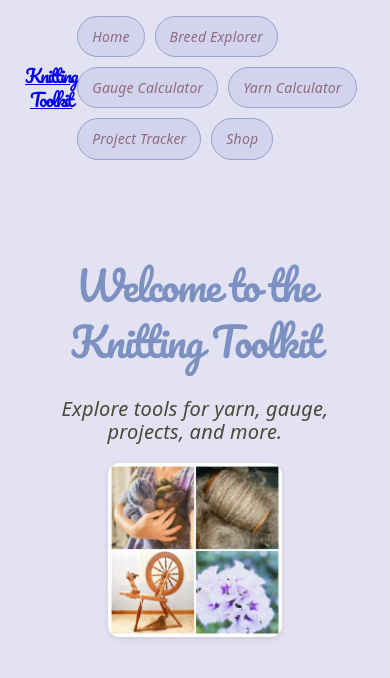
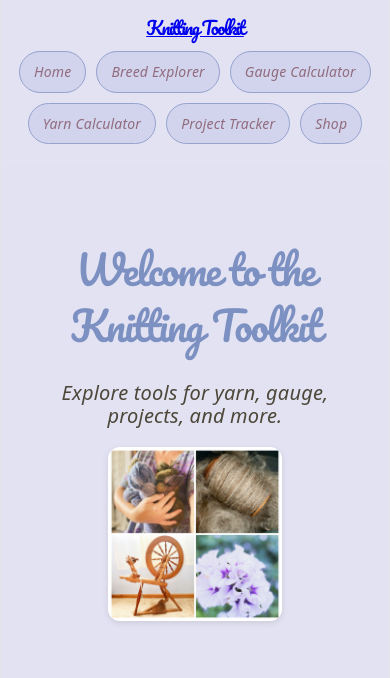
Before and after one commit to ariannecope/knitting-toolkit-app, a React (Vite) app in the folder client/: page / in a window 390 px wide. Shown: the top 678 px of the page. Built offline with nearby package versions, Linux system fonts and the light colour scheme.

Commit message:
fix smooshing issue for buttons on mobile version

```diff
--- a/client/src/App.css
+++ b/client/src/App.css
@@ -23,6 +23,7 @@ body {
   display: flex;
   justify-content: space-between;
   align-items: center;
+  gap: 24px;   /* minimum space between the logo and the links */
   padding: 16px 24px;
   background-color: #E2E2F2;
   border-bottom: 1px solid rgba(255, 255, 255, 0.08);
@@ -33,7 +34,8 @@ body {
   font-size: 18px;
   font-weight: 700;
   font-family: Pacifico;
-  line-height: 1.3;   /* keeps the two lines from overlapping when the logo wraps on phones */
+  line-height: 1.3;
+  white-space: nowrap;   /* keep "Knitting Toolkit" on one line; the links wrap instead */
 }
 
 .nav-links {
@@ -61,6 +63,23 @@ body {
   color: #847B63;
   transform: translateY(-1px);
 
+}
+
+/* phones: logo on its own line above the links so they don't crowd each other */
+@media (max-width: 700px) {
+  .navbar {
+    flex-direction: column;
+    gap: 12px;
+    padding: 16px;
+  }
+
+  .logo {
+    margin: 0;
+  }
+
+  .nav-links {
+    justify-content: center;
+  }
 }
 /* home page */
 .home {
```
